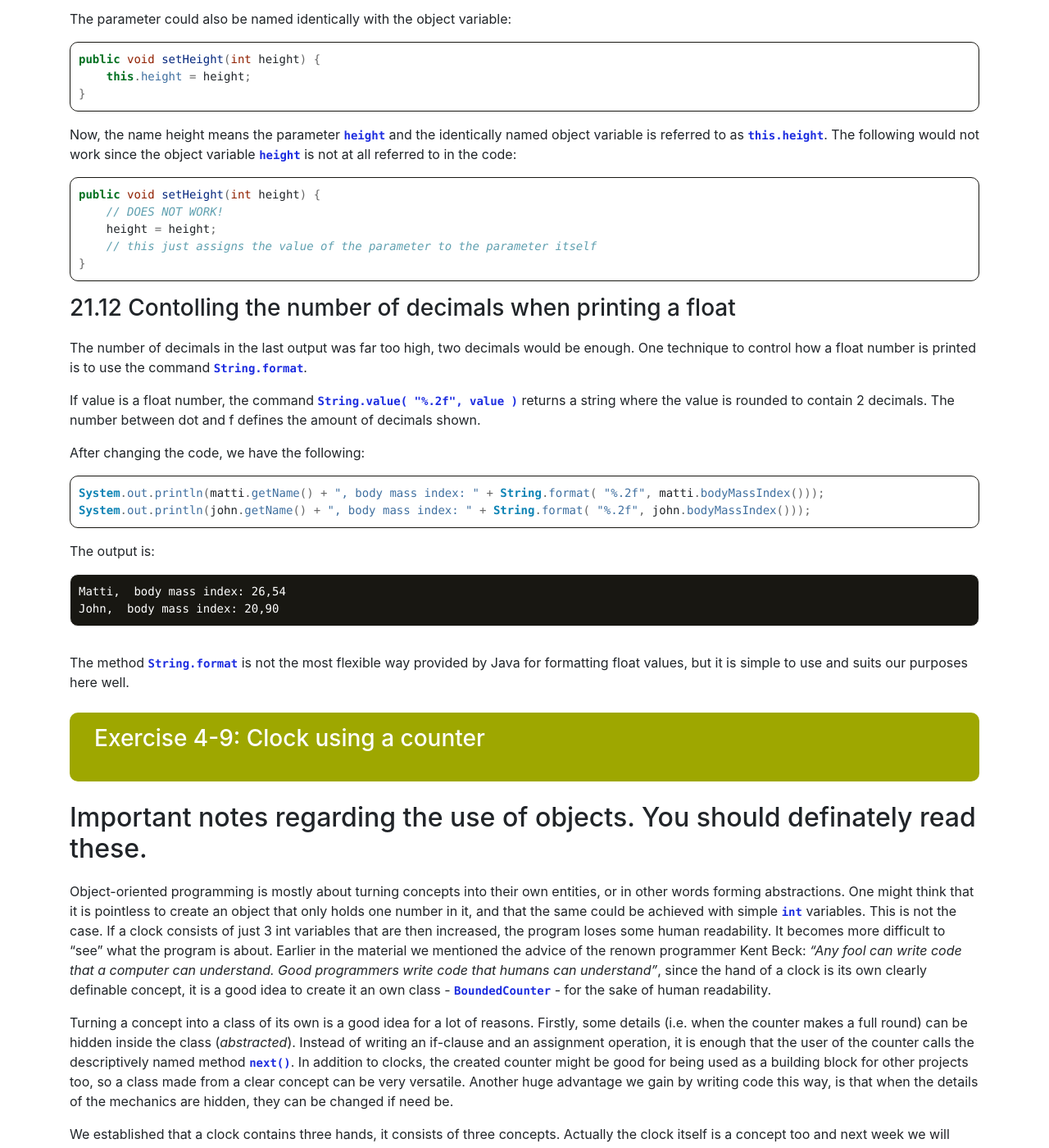
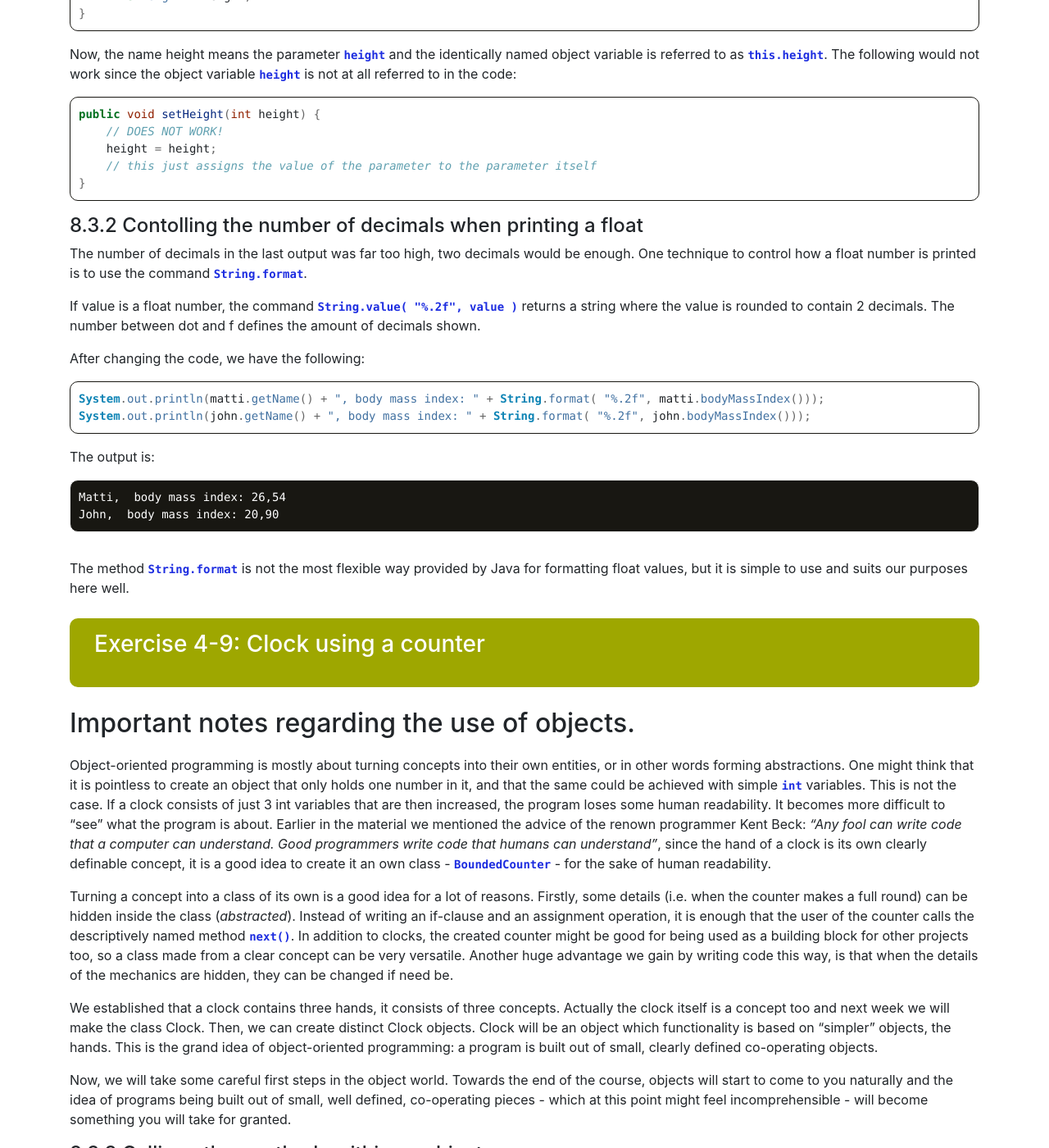
Before and after one commit to hhs-2018-se-dt-s2-apip/APDE-lesmateriaal, a Jekyll site: the page built from week7.md, in a window 1280 px wide and 1400 px high, scrolled down 14254 px. Shown: the whole window at 82% size. Built offline with Jekyll 4.4.1, drawn with Linux system fonts in a browser that asks for light colours; comment, search, counter and statistics services are not loaded; some of the changed text lies outside the part shown.

Commit message:
Update text week 7.

````diff
--- a/_includes/week04/21-Object-oriented-programming.md
+++ b/_includes/week04/21-Object-oriented-programming.md
@@ -152,7 +152,7 @@ A few notes: within the constructor there is a command `this.age = 0`. Through i
 
 One more thing: if the programmer does not create a constructor for her class, Java will automatically create a default constructor for it. A default constructor is a constructor that does nothing. So, if you for some reason do not need a constructor you do not need to write one.
 
-### 21.6 Class definition - methods
+#### 8.2.3 Defining your own class - methods
 
 We already know how to create and initialize objects. However, objects are useless if they cannot do anything. Therefore, objects should have methods. Let us add to the Person class a method that prints the object on the screen:
 
@@ -204,7 +204,7 @@ Martin, age 0 years
 {% include week04/exercise/004.md %}
 {: .exercises }
 
-### 21.7 More methods
+##### 8.2.3.1 More methods
 
 Let us create a method that can be used to increase the age of a person by one:
 
@@ -305,7 +305,7 @@ Pekka and Andrew total of 3 years old
 {% include week04/exercise/007.md %}
 {: .exercises }
 
-### 21.8 The Person class grows
+##### 8.2.3.2 The Person class grows
 
 Let us get back to work on the `Person` class. The current version of the class looks like this:
 
@@ -445,7 +445,7 @@ andy is a minor
 bob is an adult
 ```
 
-### 21.9 toString
+##### 8.2.3.3 The 'toString()' method
 
 We have been guilty of bad programming style; we have created a method that prints an object, `printPerson`. The recommended way of doing this is by defining a method that returns a "character string representation" of the object. In Java, a method returning a `String` representation is called `toString`. Let us define this method for person:
 
@@ -500,7 +500,7 @@ What happens is that the object is asked for its string representation. The stri
 {% include week04/exercise/008.md %}
 {: .exercises }
 
-### 21.10 More methods
+### 8.3 Even more methods
 
 Let us continue with the class `Person`. We would be interested in knowing the [body mass index](http://en.wikipedia.org/wiki/Body_mass_index) of a person. To calculate the index, we need to know the height and weight of the person. We add for both height and weight object variables and methods that can be used to assign the variables a value. When this is in place, we add a method that calculates the body mass index.
 
@@ -564,7 +564,7 @@ Matti, body mass index: on 26.54320987654321
 John, body mass index: on 20.897959183673468
 ```
 
-### 21.11 Object variable and parameter with identical name
+#### 8.3.1 Object variable and method parameter with identical name
 
 Above, the method setHeight assigns the object variable height the value of the parameter `newHeight`:
 
@@ -592,7 +592,7 @@ public void setHeight(int height) {
 }
 ```
 
-### 21.12 Contolling the number of decimals when printing a float
+#### 8.3.2 Contolling the number of decimals when printing a float
 
 The number of decimals in the last output was far too high, two decimals would be enough. One technique to control how a float number is printed is to use the command `String.format`.
 
@@ -617,7 +617,7 @@ The method `String.format` is not the most flexible way provided by Java for for
 {% include week04/exercise/009.md %}
 {: .exercises }
 
-## Important notes regarding the use of objects. You should definately read these.
+## Important notes regarding the use of objects.
 
 Object-oriented programming is mostly about turning concepts into their own entities, or in other words forming abstractions. One might think that it is pointless to create an object that only holds one number in it, and that the same could be achieved with simple `int` variables. This is not the case. If a clock consists of just 3 int variables that are then increased, the program loses some human readability. It becomes more difficult to "see" what the program is about. Earlier in the material we mentioned the advice of the renown programmer Kent Beck: *"Any fool can write code that a computer can understand. Good programmers write code that humans can understand"*, since the hand of a clock is its own clearly definable concept, it is a good idea to create it an own class - `BoundedCounter` - for the sake of human readability.
 
@@ -627,7 +627,7 @@ We established that a clock contains three hands, it consists of three concepts.
 
 Now, we will take some careful first steps in the object world. Towards the end of the course, objects will start to come to you naturally and the idea of programs being built out of small, well defined, co-operating pieces - which at this point might feel incomprehensible - will become something you will take for granted.
 
-### 21.13 Calling other methods within an object
+#### 8.3.3 Calling other methods within an object
 
 Objects can also call its own methods. Let us assume we would like to include body mass index in the string representation of the person objects. Instead of calculating the body mass index in the toString method, a better idea is to call the method `bodyMassIndex` from the `toString` method:
 
````
Also changed, not shown: other parts of _includes/week04/21-Object-oriented-programming.md (+1 -1 lines).
